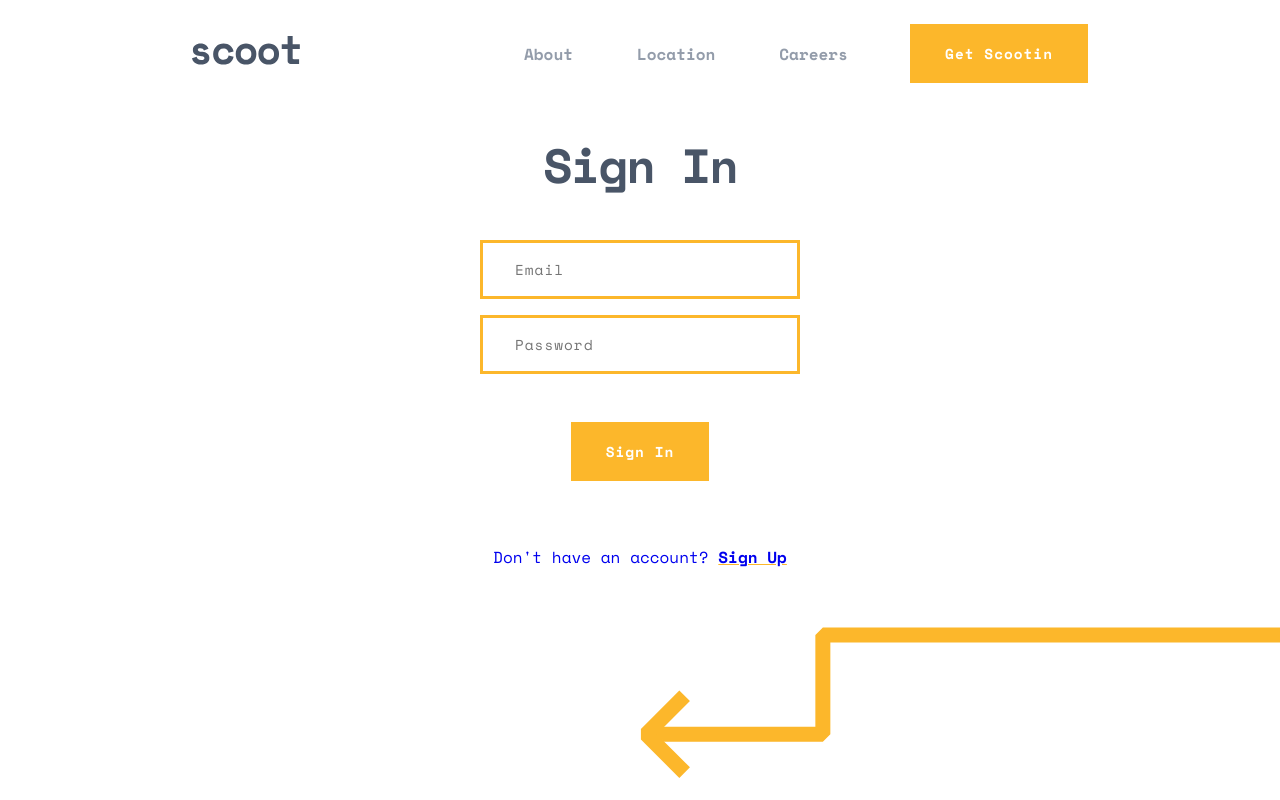
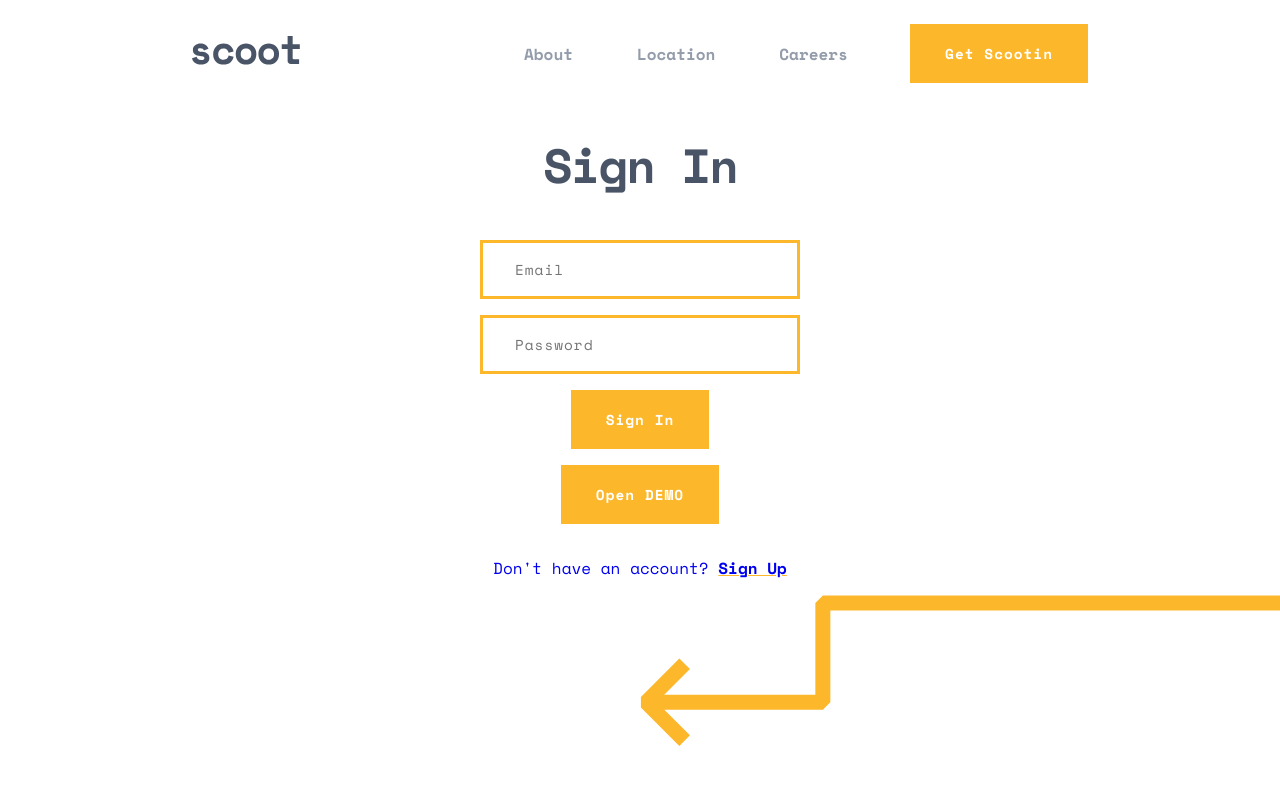
Before and after one commit to Abrosss/scootin-renting-app, a React (Create React App) app: page /signin in a window 1280 px wide. Shown: the top 800 px of the page. Built offline with nearby package versions, Linux system fonts and the light colour scheme.

Commit message:
added demo guest option

```diff
--- a/src/App.css
+++ b/src/App.css
@@ -66,6 +66,11 @@ a {
 .accent {
   font-weight: 700;
   text-decoration: underline var(--yellow);
+}
+.button.no-background {
+  background-color: transparent;
+  border: 3px var(--yellow) solid;
+  color: var(--yellow);
 }
 .explore {
   width: 100%;
@@ -446,7 +451,7 @@ cursor: pointer;
   background-image: url(/src/assets/images/left-downward-arrow.svg);
   background-repeat: no-repeat;
   z-index: 8;
-  bottom: 15%;
+  bottom: 19%;
   right: -10%
 }
 .signup form {
@@ -469,10 +474,7 @@ cursor: pointer;
   border: 3px var(--yellow)  solid;
 
 }
-.signup .button {
-  margin-top: 2rem;
-  margin-bottom: 2rem;
-}
+
 .dashboard {
   display: flex;
   flex-direction: column;
--- a/src/api/axios.js
+++ b/src/api/axios.js
@@ -1,5 +1,5 @@
 import axios from 'axios'
 
 export default axios.create({
-    baseURL: 'https://scootin.onrender.com'
+    baseURL: 'http://localhost:5000'
 })
--- a/src/components/ButtonSubmit/ButtonSubmit.js
+++ b/src/components/ButtonSubmit/ButtonSubmit.js
@@ -2,7 +2,7 @@ import React from 'react'
 import './Button.css';
 function ButtonSubmit(props) {
   return (
-    <button type="submit" className={`button ${props.class}`}>{props.text}</button>
+    <button type="submit" onClick={props.func} className={`button ${props.class}`}>{props.text}</button>
   )
 }
 
--- a/src/pages/Dashboard.js
+++ b/src/pages/Dashboard.js
@@ -214,7 +214,7 @@ function Dashboard() {
       total: totalPrice
     }).then(res => {
       if (res.status === 200) {
-        console.log(res)
+
       }
 
     })
--- a/src/pages/Rides.js
+++ b/src/pages/Rides.js
@@ -51,9 +51,8 @@ function Rides() {
   }
 
   function handleChangeUsername(e) {
-
     e.preventDefault()
-    axios.post(`${auth._id}/changeUsername`, {
+    axios.post(`${auth.id}/changeUsername`, {
       newUsername: username
     }).then(res => {
       if (res.status === 200) {
--- a/src/pages/SignIn.js
+++ b/src/pages/SignIn.js
@@ -17,10 +17,12 @@ function SignIn() {
   const [error, setError] = useState(null)
   const [isLoading, setIsLoading] = useState(false)
   const navigate = useNavigate()
+  const handleSubmit = (e, demo) => {
+    let demoEmail = 'demodemo1@gmail.com'
+    let demoPW = '123456'
+    e.preventDefault()
+    const user = demo ? { email:demoEmail, password:demoPW } : { email, password };
 
-  const handleSubmit = (e) => {
-    e.preventDefault()
-    const user = { email, password };
     setIsLoading(true)
     axios.post(LOGIN_URL,user).then(res =>{
 
@@ -65,6 +67,7 @@ function SignIn() {
    <main className='container'>
     <section className='signup'>
       <h2>Sign In</h2>
+
       <form onSubmit={handleSubmit}>
         <input autoComplete='true' onChange={e => setEmail(e.target.value)} type="email" placeholder='Email' name='email'></input>
         <input autoComplete='true' onChange={e => setPassword(e.target.value)} type="password" placeholder='Password' name='password'></input>
@@ -73,7 +76,8 @@ function SignIn() {
         }
 
 
-    <ButtonSubmit text="Sign In"/>
+    <ButtonSubmit text="Sign In" func={(e) => handleSubmit(e, false)}/>
+    <ButtonSubmit text="Open DEMO" func={(e) => handleSubmit(e, true)}/>
     <GoogleLogin
     onSuccess={credentialResponse => {
       handleGoogle(jwtDecode(credentialResponse.credential))
@@ -86,6 +90,7 @@ function SignIn() {
 />
     <Link to='/signup'>Don't have an account? <span className='accent'>Sign Up</span> </Link>
       </form>
+
     </section>
 
    </main>
```
